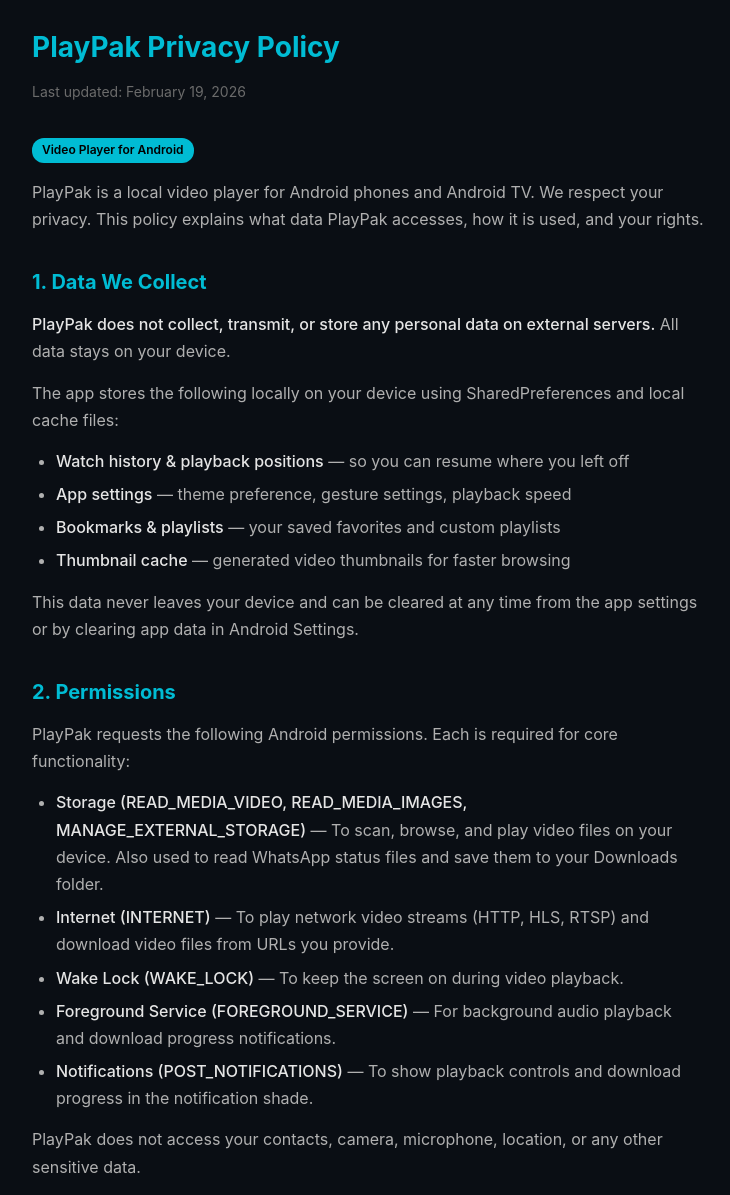
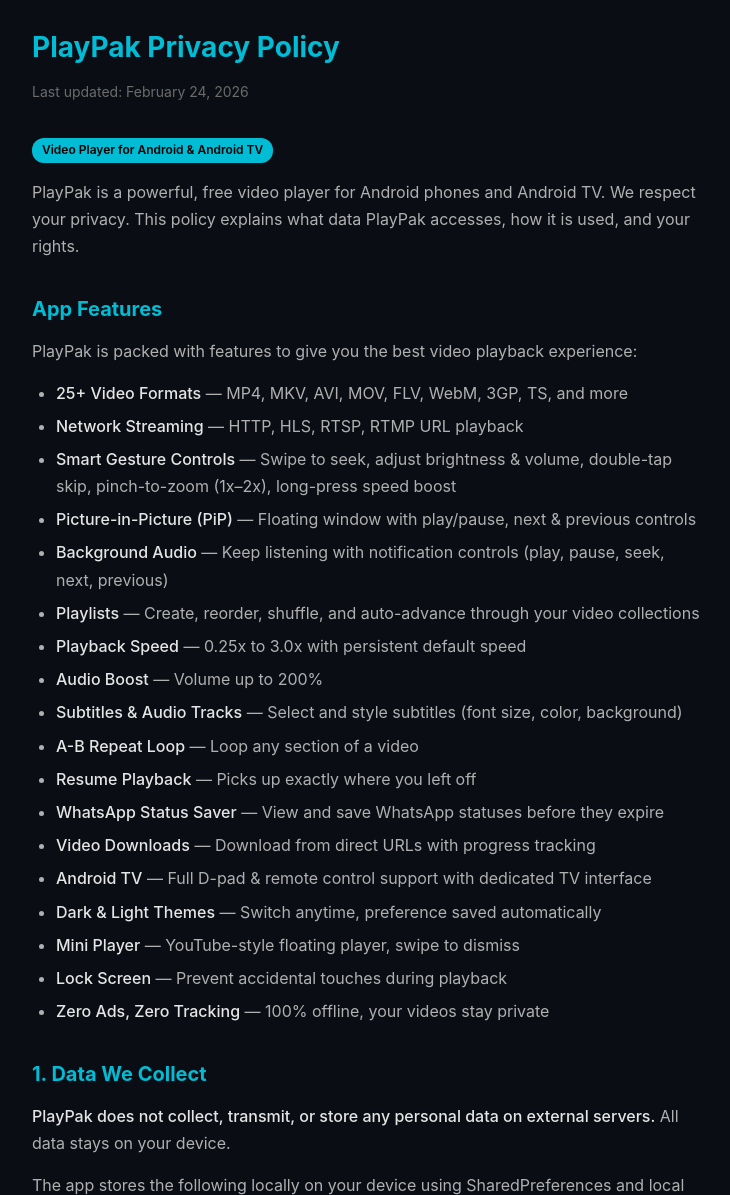
Before and after one commit to Qayoommaymon/playpak-policy, a plain HTML site: page index.html in a window 1280 px wide. Shown: the top 1195 px of the page, without its empty margins (272-1002 px from the left). Drawn offline with Linux system fonts and the light colour scheme.

Commit message:
Update privacy policy with full features list

```diff
--- a/index.html
+++ b/index.html
@@ -40,12 +40,35 @@
 </head>
 <body>
     <h1>PlayPak Privacy Policy</h1>
-    <p class="date">Last updated: February 19, 2026</p>
-    <span class="badge">Video Player for Android</span>
+    <p class="date">Last updated: February 24, 2026</p>
+    <span class="badge">Video Player for Android &amp; Android TV</span>
 
     <div class="section">
-        <p>PlayPak is a local video player for Android phones and Android TV. We respect your privacy. This policy explains what data PlayPak accesses, how it is used, and your rights.</p>
+        <p>PlayPak is a powerful, free video player for Android phones and Android TV. We respect your privacy. This policy explains what data PlayPak accesses, how it is used, and your rights.</p>
     </div>
+
+    <h2>App Features</h2>
+    <p>PlayPak is packed with features to give you the best video playback experience:</p>
+    <ul>
+        <li><span class="highlight">25+ Video Formats</span> — MP4, MKV, AVI, MOV, FLV, WebM, 3GP, TS, and more</li>
+        <li><span class="highlight">Network Streaming</span> — HTTP, HLS, RTSP, RTMP URL playback</li>
+        <li><span class="highlight">Smart Gesture Controls</span> — Swipe to seek, adjust brightness &amp; volume, double-tap skip, pinch-to-zoom (1x–2x), long-press speed boost</li>
+        <li><span class="highlight">Picture-in-Picture (PiP)</span> — Floating window with play/pause, next &amp; previous controls</li>
+        <li><span class="highlight">Background Audio</span> — Keep listening with notification controls (play, pause, seek, next, previous)</li>
+        <li><span class="highlight">Playlists</span> — Create, reorder, shuffle, and auto-advance through your video collections</li>
+        <li><span class="highlight">Playback Speed</span> — 0.25x to 3.0x with persistent default speed</li>
+        <li><span class="highlight">Audio Boost</span> — Volume up to 200%</li>
+        <li><span class="highlight">Subtitles &amp; Audio Tracks</span> — Select and style subtitles (font size, color, background)</li>
+        <li><span class="highlight">A-B Repeat Loop</span> — Loop any section of a video</li>
+        <li><span class="highlight">Resume Playback</span> — Picks up exactly where you left off</li>
+        <li><span class="highlight">WhatsApp Status Saver</span> — View and save WhatsApp statuses before they expire</li>
+        <li><span class="highlight">Video Downloads</span> — Download from direct URLs with progress tracking</li>
+        <li><span class="highlight">Android TV</span> — Full D-pad &amp; remote control support with dedicated TV interface</li>
+        <li><span class="highlight">Dark &amp; Light Themes</span> — Switch anytime, preference saved automatically</li>
+        <li><span class="highlight">Mini Player</span> — YouTube-style floating player, swipe to dismiss</li>
+        <li><span class="highlight">Lock Screen</span> — Prevent accidental touches during playback</li>
+        <li><span class="highlight">Zero Ads, Zero Tracking</span> — 100% offline, your videos stay private</li>
+    </ul>
 
     <h2>1. Data We Collect</h2>
     <p><span class="highlight">PlayPak does not collect, transmit, or store any personal data on external servers.</span> All data stays on your device.</p>
```
